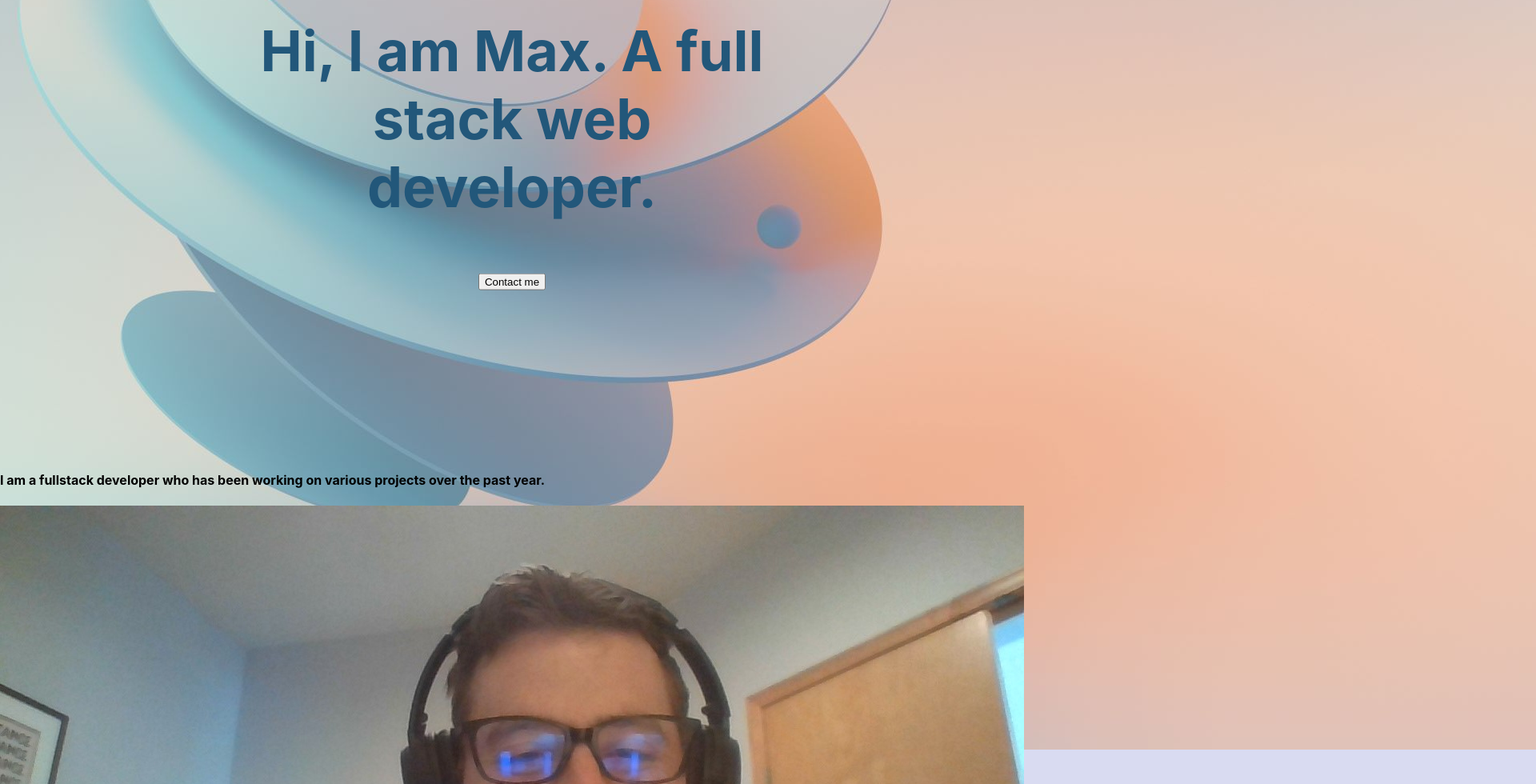
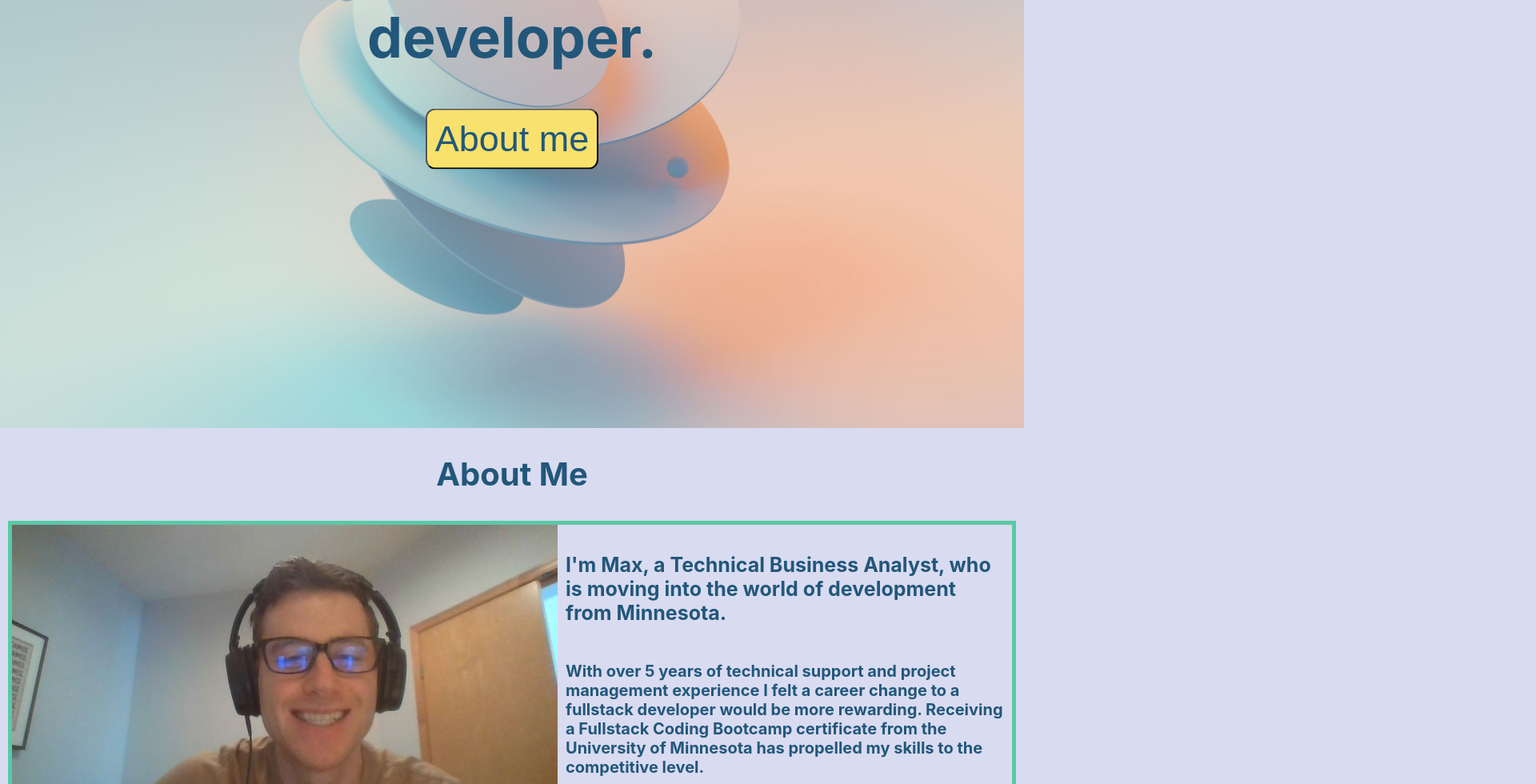
Before and after one commit to mwin1201/sprinting-turtle, a React (Create React App) app in the folder portfolio/: page / in a window 1280 px wide. Shown: the part 300-1280 px from the top of the page at 80% size, 1920 px wide, since content can reach past the window. Built offline with nearby package versions, Linux system fonts and the light colour scheme.

Commit message:
adding more styling

```diff
--- a/portfolio/src/App.js
+++ b/portfolio/src/App.js
@@ -26,7 +26,7 @@ function App() {
   const handlePageChange = (page) => setCurrentPage(page);
 
   return (
-    <div>
+    <div className="wrapper">
       <Header
         currentPage = {currentPage}
         handlePageChange = {handlePageChange}
--- a/portfolio/src/components/About/index.js
+++ b/portfolio/src/components/About/index.js
@@ -1,20 +1,23 @@
 import React from "react";
 import max_pic from "../../assets/img/max_picture.jpg";
-import hero from "../../assets/img/hero_image.jpg"
 
 function About() {
     return(
         <>
         <div className="hero-img">
-            <img src={hero} alt="abstract designs"></img>
             <div className="hero-text">
-                <h1>Hi, I am Max. A full stack web developer.</h1>
-                <button>Contact me</button>
+                <h1>Hi, I'm Max. A full stack web developer.</h1>
+                <button>About me</button>
             </div>
         </div>
-        <div className="flex-row">
+        <div className="title">
+            <h2>About Me</h2>
+        </div>
+        <div className="bio-section">
             <div className="bio">
-                <h4>I am a fullstack developer who has been working on various projects over the past year.</h4>
+                <h3>I'm Max, a Technical Business Analyst, who is moving into the world of development from Minnesota.</h3>
+                <h4>With over 5 years of technical support and project management experience I felt a career change to a fullstack developer would be more rewarding. Receiving a Fullstack Coding Bootcamp certificate from the University of Minnesota has propelled my skills to the competitive level.</h4>
+                <h4>Outside of coding I enjoy discussing and watching soccer, especially Liverpool.</h4>
             </div>
             <div className="bio-img">
                 <img src={max_pic} alt="temporary bio pick"></img>
--- a/portfolio/src/index.css
+++ b/portfolio/src/index.css
@@ -21,11 +21,23 @@ code {
   --coral: #FB8F67
 }
 
+.wrapper {
+  display: flex;
+  flex-flow: row wrap;
+}
+
+.wrapper > * {
+  flex: 1 100%;
+}
+
 
 header {
+  display: flex;
   justify-content: space-between;
+  flex-flow: row wrap;
   background: var(--blue);
 }
+
 
 header h1 {
   margin: 10px;
@@ -58,26 +70,79 @@ nav li a:hover {
 .flex-row {
   display: flex;
   flex-wrap: wrap;
+  justify-content: space-between;
 }
 
 .hero-img {
+  background-image: url("./assets/img/hero_image.jpg");
+  background-size: cover;
   position: relative;
   display: flex;
   justify-content: center;
+  width: 100%;
+  height: 110%;
   align-items: center;
-  width: 100vw;
-  height: 100vh;
   z-index: -1;
 }
 
 .hero-text {
   text-align: center;
   position: absolute;
-  top: 50%;
+  top: 30%;
   left: 50%;
   transform: translate(-50%, -50%);
   color: var(--blue);
   font-size: 35px;
+}
+
+.hero-text button {
+  background-color: var(--yellow);
+  font-size: 45px;
+  color: var(--blue);
+  padding: 10px;
+  border-radius: 12px;
+  transition-duration: 0.3s;
+}
+
+.hero-text button:hover {
+  cursor: pointer;
+  background-color: var(--lavender);
+  box-shadow: 0 12px 16px 0 var(--blue);
+}
+
+.title h2 {
+  text-align: center;
+  font-size: 40px;
+  font-weight: 700;
+  color: var(--blue);
+}
+
+.bio-section {
+  display: flex;
+  flex-direction: row-reverse;
+  border: 5px solid var(--green);
+  margin: 10px;
+}
+
+.bio-section > .bio-img {
+  flex: 1 0 0%;
+  text-align: right;
+}
+
+.bio-img > img {
+  vertical-align: top;
+}
+
+.bio h3 {
+  padding: 10px;
+  font-size: 25px;
+  color: var(--blue);
+}
+
+.bio h4 {
+  padding: 10px;
+  font-size: 20px;
+  color: var(--blue);
 }
 
 .active {
@@ -136,3 +201,15 @@ nav li a:hover {
 footer {
   background-color: var(--blue);
 }
+
+@media screen and (max-width: 576px) {
+  header {
+    flex-direction: column;
+  }
+}
+
+@media screen and (max-width: 768px) {
+  header {
+    justify-content: space-around;
+  }
+}
```
Also changed, not shown: portfolio/src/assets/img/max_picture.jpg.
